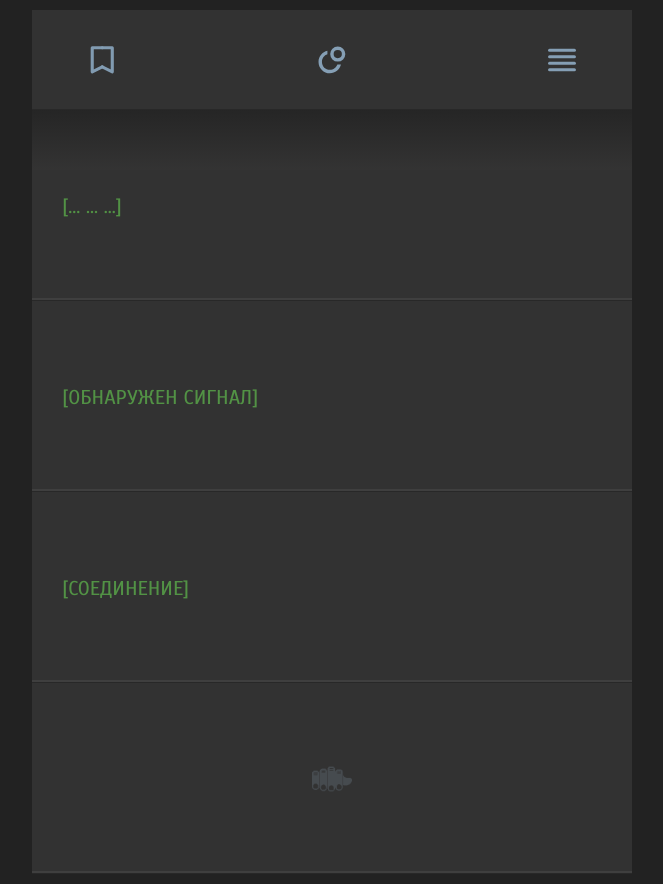
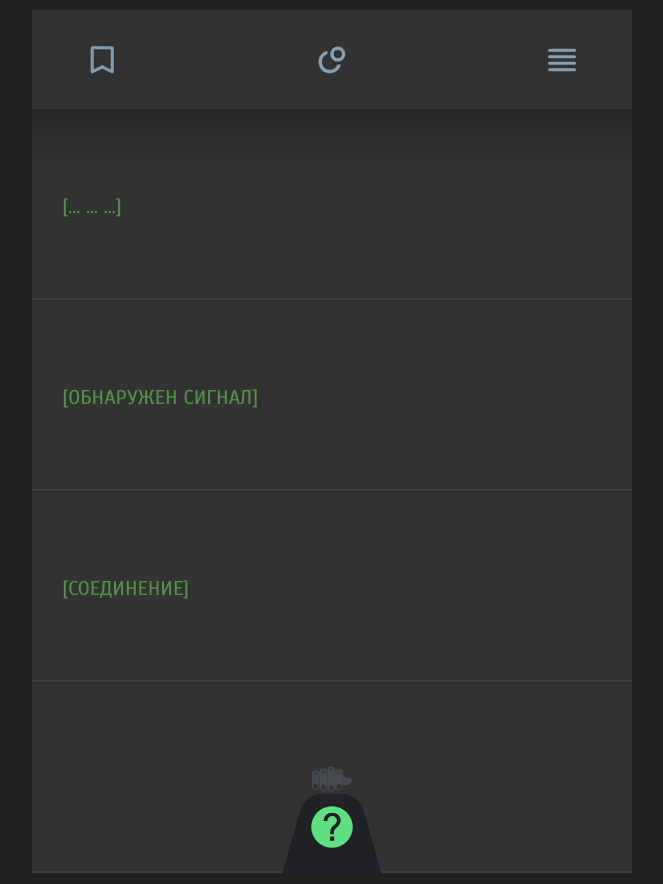
Before and after one commit to GreenTreeD/symbiont3port, a PHP site: page /game/0 in a window 1280 px wide. Shown: the whole page, without its empty margins (308-971 px from the left). Run offline with PHP 8.4, Linux system fonts and the light colour scheme.

Commit message:
2.2
small thingies like favicons etc

```diff
--- a/assets/style.css
+++ b/assets/style.css
@@ -166,14 +166,30 @@ a {
   display: none;
 }
 
+#hintBtn {
+    position: absolute;
+    right: calc(50% - 50px);
+    bottom: -1px;
+    background-image: url("game_assets/gui/hint-2.svg");
+    height: 90px;
+    width: 100px;
+    z-index: 9;
+    background-size: contain;
+    background-repeat: no-repeat;
+    background-position: bottom center;
+    display: block;
+    transition: display 0.4s;
+}
+
+
 
 #scrollDownBtn {
     position: absolute;
     right: -1px;
     bottom: -1px;
     background-image: url("game_assets/gui/down.svg");
-    height: 100px;
-    width: 100px;
+    height: 7em;
+    width: 7em;
     z-index: 11;
     background-size: cover;
     background-repeat: no-repeat;
@@ -183,7 +199,7 @@ a {
 }
 
 #rewindBtn {
-    background-image: url(game_assets/gui/back.svg);
+    background-image: url("game_assets/gui/back.svg");
     height: 60%;
     width: 80%;
     margin: auto;
--- a/templates/game_main.twig
+++ b/templates/game_main.twig
@@ -17,6 +17,8 @@
     </div>
 </div>
 <div id="scrollDownBtn"></div>
+<div id="hintBtn"></div>
+
 
 <div id="waiting">
 <h2>Подключение к защищённому каналу...</h2>
--- a/templates/layout.twig
+++ b/templates/layout.twig
@@ -5,6 +5,11 @@
     <meta name="viewport" content="width=device-width, initial-scale=1.0">
     <title>{% block title%}{% endblock %}</title>
     <link rel="stylesheet" href="/assets/style.css">
+    {% if gamefolder is defined and gamefolder %}
+    <link rel="icon" type="image/x-icon" href="/assets/game_assets/{{ gamefolder }}/icon.ico?v={{ gamefolder }}">
+    {% else %}
+    <link rel="icon" href="/assets/skull.ico">
+    {% endif %}
 </head>
 <body>
     <div class="container" id="main">
```
Also changed, not shown: assets/js/game.js (+32 -21 lines), assets/game_assets/S0/icon.ico (added), assets/game_assets/S1/icon.ico (added), assets/game_assets/S2/icon.ico (added), assets/game_assets/S3/icon.ico (added), assets/game_assets/gui/hint-1.svg, assets/skull.ico (added).
